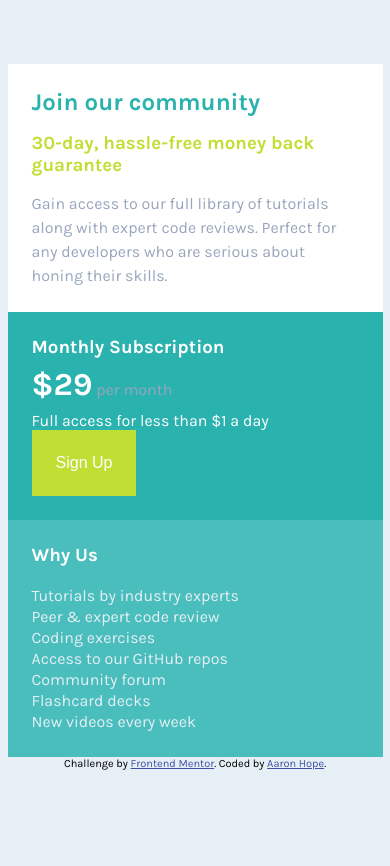
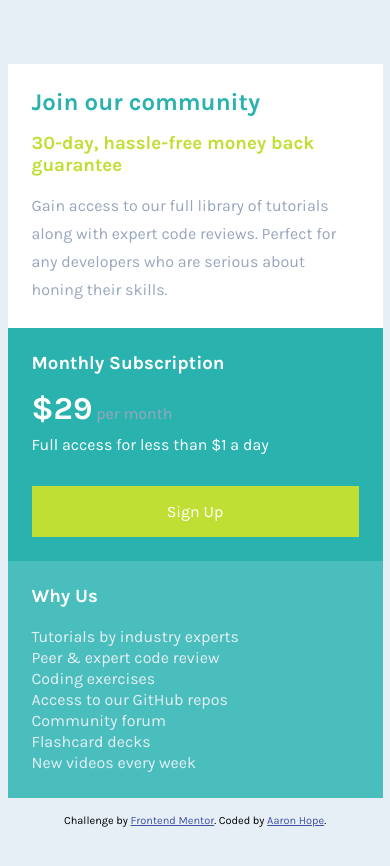
Before and after one commit to raresample/fm-single-price-grid-component, a plain HTML site: page index.html in a window 390 px wide. Before the commit the page ends 844 px from the top, so only its background shows below. Drawn offline with Linux system fonts and the light colour scheme.

Commit message:
Mobile view mostly finished

```diff
--- a/index.html
+++ b/index.html
@@ -42,7 +42,7 @@
         </div>
       </header>
 
-      <section class="signup">
+      <section class="cta">
         <h3>Monthly Subscription</h3>
         <div class="price">
           <span class="monthly">&dollar;29</span>
@@ -50,7 +50,7 @@
         </div>
         <div class="access">Full access for less than
           &dollar;1 a day </div>
-        <button>Sign Up</button>
+        <div class="signup">Sign Up</div>
       </section>
       <section class="why">
         <h3>Why Us</h3>
--- a/style.css
+++ b/style.css
@@ -45,17 +45,17 @@ header h3 {
 
 .headline {
   color: hsl(218, 22%, 67%);
-  line-height: 1.5rem;
+  line-height: 1.75rem;
 }
 
-.signup {
+.cta {
   background-color: hsl(179, 62%, 43%);
   color: white;
   padding: 1.5rem;
 }
 
 .price {
-  margin: .5rem 0;
+  margin: 1rem 0 .5rem 0;
 }
 .monthly {
   font-size: 2rem;
@@ -65,12 +65,14 @@ header h3 {
   color: hsl(218, 22%, 67%);
 }
 
-button {
+.signup {
   background-color: hsl(71, 73%, 54%);
   color: white;
   border: none;
   font-size: 1rem;
-  padding: 1.5rem;
+  margin-top: 2rem;
+  padding: 1rem;
+  text-align: center;
 }
 
 .why {
@@ -87,5 +89,6 @@ button {
 }
 
 footer {
+  margin-top: 1rem;
   margin-bottom: 4rem;
 }
```
